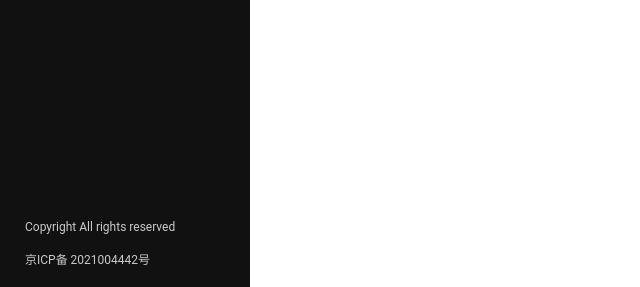
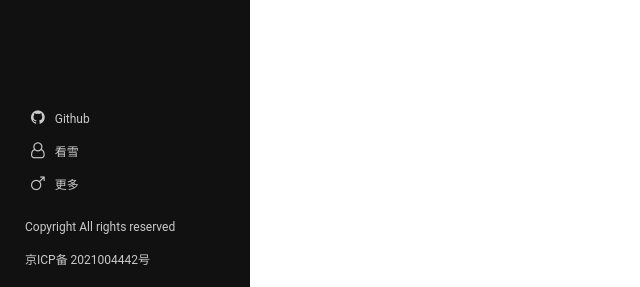
Before and after one commit to King-Mr/MyBlog, a Django app: page / in a window 1280 px wide. Shown: the part 513-800 px from the top of the page, without its empty margins (0-640 px from the left). Run offline with Django 3.2, Linux system fonts and the light colour scheme; data that the repository does not hold is empty; some libraries are stand-ins or nearby versions.

Commit message:
Update base.html

```diff
--- a/MyBlog/MyBlog/Template/new_style/Blog/base.html
+++ b/MyBlog/MyBlog/Template/new_style/Blog/base.html
@@ -35,12 +35,16 @@
                             {% endfor %}
                         </div>
 			<div style="position:absolute;bottom:0px;">
-                        <div class="FirendLink" style="margin-top:60px;">
-                            {% for link in friend_links %}
-                            <a class="nav-link" href="{{ link.href }}" style="color:#cacaca;font-family:Poppins !important" >
-                                <i class="{{ link.icon }}"></i><p style="color:#cacaca;margin:0px 0px 20px 10px;display:inline;font:12px Roboto">{{ link.title }}</p>
+			 <div class="FirendLink" style="margin-top:60px;">
+							<a class="nav-link" href="https://www.github.com" style="color:#cacaca;font-family:Poppins !important">
+                                <i class="fa fa-github"></i><p style="color:#cacaca;margin:0px 0px 20px 10px;display:inline;font:12px Roboto">Github</p>
                             </a>
-                            {% endfor %}
+							<a class="nav-link" href="https://bbs.pediy.com/" style="color:#cacaca;font-family:Poppins !important">
+                                <i class="fa fa-user-o"></i><p style="color:#cacaca;margin:0px 0px 20px 10px;display:inline;font:12px Roboto">看雪</p>
+                            </a>
+							<a class="nav-link" href="/links/" style="color:#cacaca;font-family:Poppins !important">
+                                <i class="fa fa-mars"></i><p style="color:#cacaca;margin:0px 0px 20px 10px;display:inline;font:12px Roboto">更多</p>
+                            </a>
                         </div>
                         <div class="footer" style="margin-top:20px;">
                             <footer style="color:#cacaca;margin:0px 0px 20px 10px;font:12px Roboto">
```
